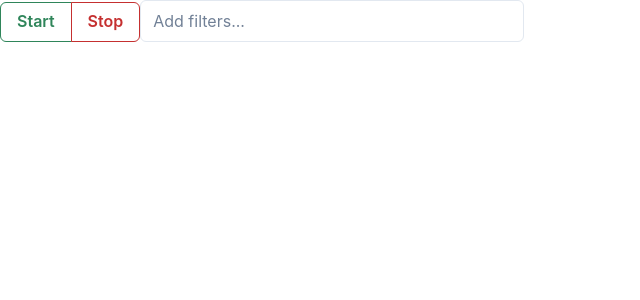
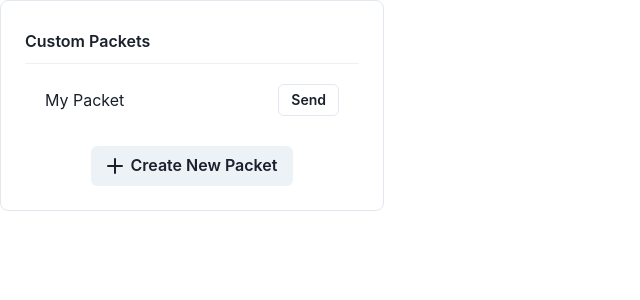
Before and after one commit to dusklight00/packet-check, a React (Vite) app in the folder view/: page / in a window 1280 px wide. Shown: the top 300 px of the page, without its empty margins (0-640 px from the left). Built offline with nearby package versions, Linux system fonts and the light colour scheme.

Commit message:
CustomPackets component complete

```diff
--- a/view/package.json
+++ b/view/package.json
@@ -10,6 +10,7 @@
     "preview": "vite preview"
   },
   "dependencies": {
+    "@chakra-ui/icons": "^2.1.1",
     "@chakra-ui/react": "^2.8.2",
     "@emotion/react": "^11.11.1",
     "@emotion/styled": "^11.11.0",
--- a/view/src/App.jsx
+++ b/view/src/App.jsx
@@ -2,12 +2,12 @@ import PacketContainer from "./components/PacketContainer";
 import PacketCanvas from "./components/PacketCanvas";
 import StartStopGroup from "./components/StartStopGroup";
 import FilterInput from "./components/FilterInput";
+import CustomPackets from "./components/CustomPackets";
 
 function App() {
   return (
     <div style={{ height: "100vh" }}>
-      <StartStopGroup />
-      <FilterInput />
+      <CustomPackets />
     </div>
   );
 }
--- /dev/null
+++ b/view/src/components/CustomPackets.jsx
@@ -0,0 +1,46 @@
+import React from "react";
+import { Box, Button, Flex, Spacer, Divider } from "@chakra-ui/react";
+import { AddIcon } from "@chakra-ui/icons";
+
+function CustomPackets() {
+  return (
+    <Box maxW="sm" borderWidth="1px" borderRadius="lg" overflow="hidden">
+      <Box p="6">
+        <Box
+          mt="1"
+          fontWeight="semibold"
+          as="h4"
+          lineHeight="tight"
+          noOfLines={1}
+          p="0px 0px 10px 0px"
+        >
+          Custom Packets
+        </Box>
+        <Divider />
+        <Box
+          maxW="full"
+          // borderBottomWidth="1px"
+          padding="20px 20px"
+          cursor="pointer"
+          _hover={{ backgroundColor: "gray.700" }}
+          // margin="10px 0"
+        >
+          <Flex alignItems="center">
+            My Packet
+            <Spacer />
+            <Button size="sm" variant="outline">
+              Send
+            </Button>
+          </Flex>
+        </Box>
+        <Flex justifyContent="center" margin="10px 0px 0px 0px">
+          <Button maxW="full" size="md" variant="solid" leftIcon={<AddIcon />}>
+            Create New Packet
+          </Button>
+        </Flex>
+      </Box>
+    </Box>
+  );
+}
+
+export default CustomPackets;
```
Also changed, not shown: 1 other file (tests, documents, lock files or other folders).
